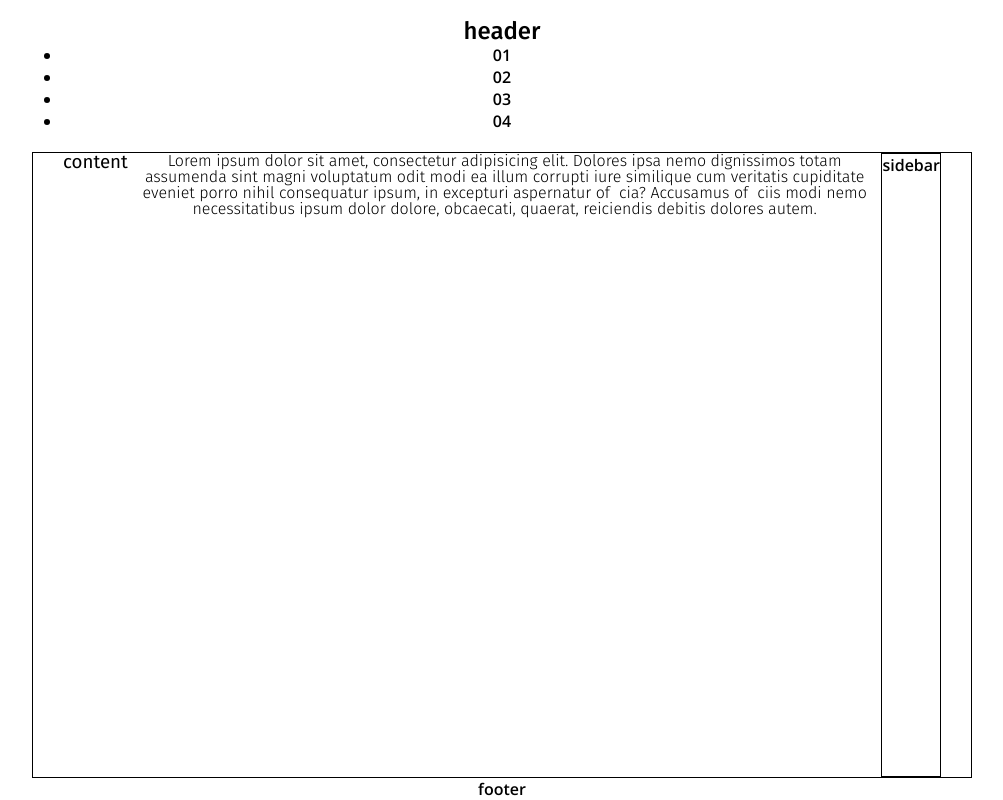
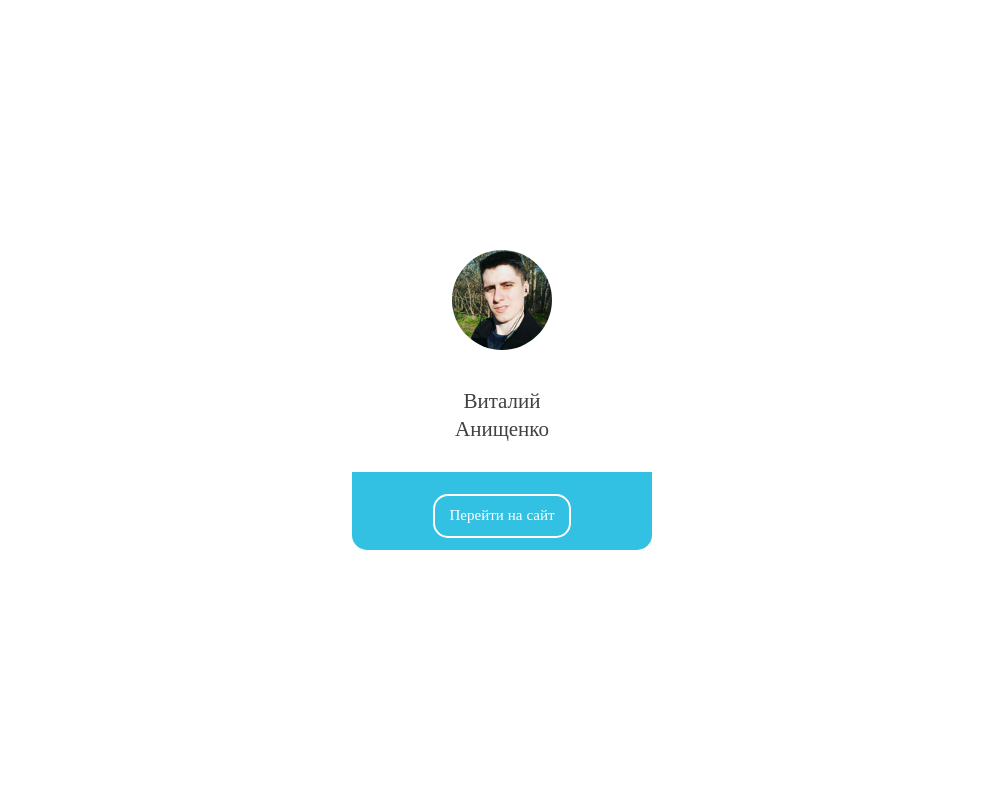
Before and after one commit to Vitaly2016A-s/Web-Tutor-2018, a plain HTML site: page portfolio/src/index.html in a window 1280 px wide. Shown: the whole page, without its empty margins (138-1141 px from the left). Drawn offline with Linux system fonts and the light colour scheme.

Commit message:
Remake with Sass(SCSS) pre-processor

```diff
--- /dev/null
+++ b/portfolio/src/css/about.scss
@@ -0,0 +1,87 @@
+/* About */
+* {
+  padding: 0;
+  margin: 0;
+  box-sizing: border-box;
+}
+
+html {
+  height: 100%;
+}
+
+body {
+  display: flex;
+  height: 100%;
+  flex-direction: column;
+  font-family: $font_OpenSans;
+}
+
+h2,
+h3,
+p {
+  font-family: $font_FiraSans;
+}
+
+h2 {
+  font-weight: 500;
+}
+
+h3 {
+  font-weight: 400;
+}
+
+p{
+  font-weight: 300;
+}
+
+.container {
+  padding: 20px;
+  text-align: center;
+  margin: 0 auto;
+  width: 940px; /* Измерил через авокод */
+  padding-left: 30px;
+  padding-right: 30px;
+}
+
+.container .portfolio-image img {
+	height: 34px;
+	border-radius: 34px;
+	margin: 0 auto;
+}
+
+.container .portfolio-name h2 {
+  color: $color_gray;
+  font-size: 21px;
+  font-family: "Open Sans - Semibold";
+  line-height: 28px;
+}
+
+main {
+  display: flex;
+  width: 100%;
+  flex: 1 0 auto;
+  border: 1px solid $color_black;
+  text-align: center;
+  margin: 0 auto;
+  width: 940px;
+  padding-left: 30px;
+  padding-right: 30px;
+}
+
+.content,
+.sidebar {
+  display: flex;
+  flex: 2 1 auto;
+}
+
+.sidebar {
+  border: 1px solid $color_black;
+}
+
+footer {
+  text-align: center;
+  margin: 0 auto;
+  width: 940px;
+  padding-left: 30px;
+  padding-right: 30px;
+}
--- /dev/null
+++ b/portfolio/src/css/colors.scss
@@ -0,0 +1,7 @@
+/* Colors */
+$color_black: #000;
+$color_white: #fff;
+$color_blue-sea: #33c1e3;
+$color_gray: #414141;
+$color_contact: #32c3e5;
+$color_about-me: #33c1e3;
--- /dev/null
+++ b/portfolio/src/css/fonts.scss
@@ -0,0 +1,41 @@
+/* Fonts */
+
+@font-face {
+  font-family: 'Open Sans - Semibold';
+    src: url('../fonts/OpenSans/OpenSans-Semibold-webfont.woff') format('woff');
+  font-weight: 600;
+  font-style: normal;
+  font-display: swap;
+}
+
+@font-face {
+  font-family: 'Fira Sans';
+  src: url('../fonts/FiraSans/firasans-medium-webfont.woff2') format('woff2'),
+       url('../fonts/FiraSans/firasans-medium-webfont.woff') format('woff');
+  font-weight: 500;
+  font-style: normal;
+  font-display: swap;
+}
+
+@font-face {
+  font-family: 'Fira Sans';
+  src: url('../fonts/FiraSans/firasans-regular-webfont.woff2') format('woff2'),
+       url('../fonts/FiraSans/firasans-regular-webfont.woff') format('woff');
+  font-weight: 400;
+  font-style: normal;
+  font-display: swap;
+}
+
+@font-face {
+  font-family: 'Fira Sans';
+  src: url('../fonts/FiraSans/firasans-light-webfont.woff2') format('woff2'),
+       url('../fonts/FiraSans/firasans-light-webfont.woff') format('woff');
+  font-weight: 300;
+  font-style: normal;
+  font-display: swap;
+}
+
+
+/* Variables for fonts */
+$font_OpenSans: 'Open Sans - Semibold', 'Arial', sans-serif;
+$font_FiraSans: 'Fira Sans', 'Arial', sans-serif;
--- /dev/null
+++ b/portfolio/src/css/main.scss
@@ -0,0 +1,68 @@
+/* Main - Index - Portfolio */
+.wrapper {
+	/*border: 4px solid yellow;*/
+	margin: 0;
+	height: 100%;
+	width: 100%;
+}
+
+.container {
+	/*border: 4px solid red;*/
+	display: flex;
+	justify-content: center;
+	align-items: center;
+	max-width: 560px;
+	margin: 0 auto;
+	height:100%;
+}
+
+.index {
+	height: 300px;
+	width: 300px;
+	border: 0;
+	border-radius: 0 0 15px 15px;
+	display: flex;
+	flex-direction: column;
+	justify-content: space-between;
+}
+
+.index-header img {
+	height: 100px;
+	border-radius: 100px;
+	margin: 0 auto;
+}
+
+.index-main {
+	display: flex;
+	align-items: center;
+	margin: 0 auto;
+	text-align: center;
+}
+
+.index-main h2 {
+	color: $color_gray;
+  font-size: 21px;
+  font-family: "Open Sans - Semibold";
+	line-height: 28px;
+}
+
+.index-footer {
+	/*display: flex;
+  justify-content: center;*/
+	text-align: center;
+	background-color: $color_blue-sea;
+	border: 0;
+	border-radius: 0 0 15px 15px;
+	height: 78px;
+	padding: 31px 70px 31px;
+}
+
+.index-footer a{
+   color: $color_white;
+   font-family: "Fira Sans";
+   text-decoration: none;
+   font-size: 15px;
+   border: 2px solid $color_white;
+   border-radius: 15px;
+   padding: 12px 15px 13px;
+}
--- /dev/null
+++ b/portfolio/src/css/style.scss
@@ -0,0 +1,8 @@
+/* Import files */
+@import 'fonts.scss';
+@import 'colors.scss';
+@import 'about.scss';
+@import 'main.scss';
+
+
+/* Main SCSS File for CSS compiling */
--- a/portfolio/src/index.html
+++ b/portfolio/src/index.html
@@ -1,31 +1,29 @@
 <!DOCTYPE html>
-<html lang="en">
+<html lang="ru">
 <head>
 	<meta charset="UTF-8">
 	<meta name="viewport" content="width=device-width, initial-scale=1.0">
 	<meta http-equiv="X-UA-Compatible" content="ie=edge">
 	<title>My Portfolio | Vitaly A.</title>
-	<link rel="stylesheet" href="css/main.css">
+	<link rel="stylesheet" href="css/style.css">
 </head>
 <body>
-		<header>
-			<div class="container">
-				<h2>header</h2>
-				<ul>
-					<li>01</li>
-					<li>02</li>
-					<li>03</li>
-					<li>04</li>
-				</ul>
+	<div class="wrapper">
+		<div class="container">
+			<div class="page-content">
+				<div class="index">
+					<div class="index-header">
+						<img src="img/me-1.jpg" alt="face">
+					</div>
+					<div class="index-main">
+						<h2>Виталий <br>Анищенко</h2>
+					</div>
+					<div class="index-footer">
+						<a href="pages/about.html">Перейти на сайт</a>
+					</div>
+				</div>
 			</div>
-		</header>
-		<main class="page_main">
-			<section class="content">
-				<h3>content</h3>
-				<p>Lorem ipsum dolor sit amet, consectetur adipisicing elit. Dolores ipsa nemo dignissimos totam assumenda sint magni voluptatum odit modi ea illum corrupti iure similique cum veritatis cupiditate eveniet porro nihil consequatur ipsum, in excepturi aspernatur officia? Accusamus officiis modi nemo necessitatibus ipsum dolor dolore, obcaecati, quaerat, reiciendis debitis dolores autem.</p>
-			</section>
-			<aside class="sidebar">sidebar</aside>
-		</main>
-		<footer>footer</footer>
+		</div>
+	</div>
 </body>
 </html>
--- a/portfolio/src/less/main.less
+++ /dev/null
@@ -1,116 +0,0 @@
-/* Font */
-
-@font-face {
-    font-family: 'Open Sans - Semibold';
-      src: url('../fonts/OpenSans/OpenSans-Semibold-webfont.woff') format('woff');
-    font-weight: 600;
-    font-style: normal;
-    font-display: swap;
-}
-
-@font-face {
-    font-family: 'Fira Sans';
-    src: url('../fonts/FiraSans/firasans-medium-webfont.woff2') format('woff2'),
-         url('../fonts/FiraSans/firasans-medium-webfont.woff') format('woff');
-    font-weight: 500;
-    font-style: normal;
-    font-display: swap;
-}
-
-@font-face {
-    font-family: 'Fira Sans';
-    src: url('../fonts/FiraSans/firasans-regular-webfont.woff2') format('woff2'),
-         url('../fonts/FiraSans/firasans-regular-webfont.woff') format('woff');
-    font-weight: 400;
-    font-style: normal;
-    font-display: swap;
-}
-
-@font-face {
-    font-family: 'Fira Sans';
-    src: url('../fonts/FiraSans/firasans-light-webfont.woff2') format('woff2'),
-         url('../fonts/FiraSans/firasans-light-webfont.woff') format('woff');
-    font-weight: 300;
-    font-style: normal;
-    font-display: swap;
-}
-
-/* variables for fonts */
-@font_OpenSans: 'Open Sans - Semibold', 'Arial', sans-serif;
-@font_FiraSans: 'Fira Sans', 'Arial', sans-serif;
-
-/* Styles */
-
-* {
- 	padding: 0;
- 	margin: 0;
- 	box-sizing: border-box;
- }
-
- html {
- 	height: 100%;
- }
-
- body {
- 	display: flex;
- 	height: 100%;
- 	flex-direction: column;
- 	font-family: @font_OpenSans;
- }
-
-h2,
-h3,
-p {
-	font-family: @font_FiraSans;
-}
-
-h2 {
-	font-weight: 500;
-}
-
-h3 {
-	font-weight: 400;
-}
-
-p{
-	font-weight: 300;
-}
-
-.container {
-	padding: 20px;
-	text-align: center;
-	margin: 0 auto;
-	width: 940px; /* Измерил через авокод */
-	padding-left: 30px;
-	padding-right: 30px;
-}
-
-main {
-	display: flex;
-	width: 100%;
-	flex: 1 0 auto;
-	border: 1px solid black;
-	text-align: center;
-	margin: 0 auto;
-	width: 940px;
-	padding-left: 30px;
-	padding-right: 30px;
-}
-
-.content,
-.sidebar {
-	display: flex;
-	flex: 2 1 auto;
-}
-
-.sidebar {
-	border: 1px solid black;
-}
-
-footer {
-	text-align: center;
-	margin: 0 auto;
-	width: 940px;
-	padding-left: 30px;
-	padding-right: 30px;
-}
```
Also changed, not shown: portfolio/src/pages/about.html (added, +27 -0 lines), portfolio/src/css/main.css (deleted), portfolio/src/css/main.min.css (deleted), portfolio/src/css/style.css (added), portfolio/src/img/me-1.jpg (added), 1 other file.
